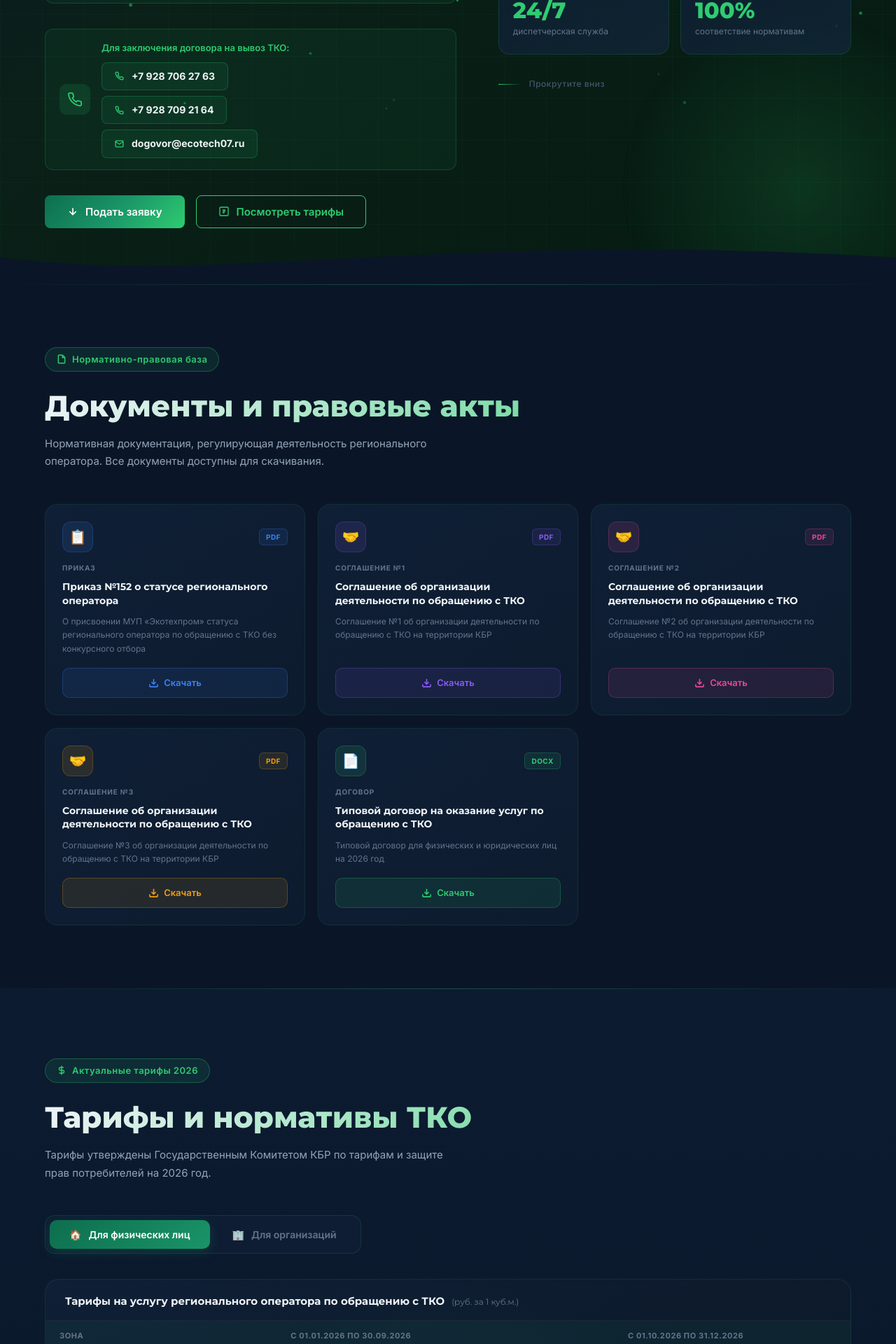
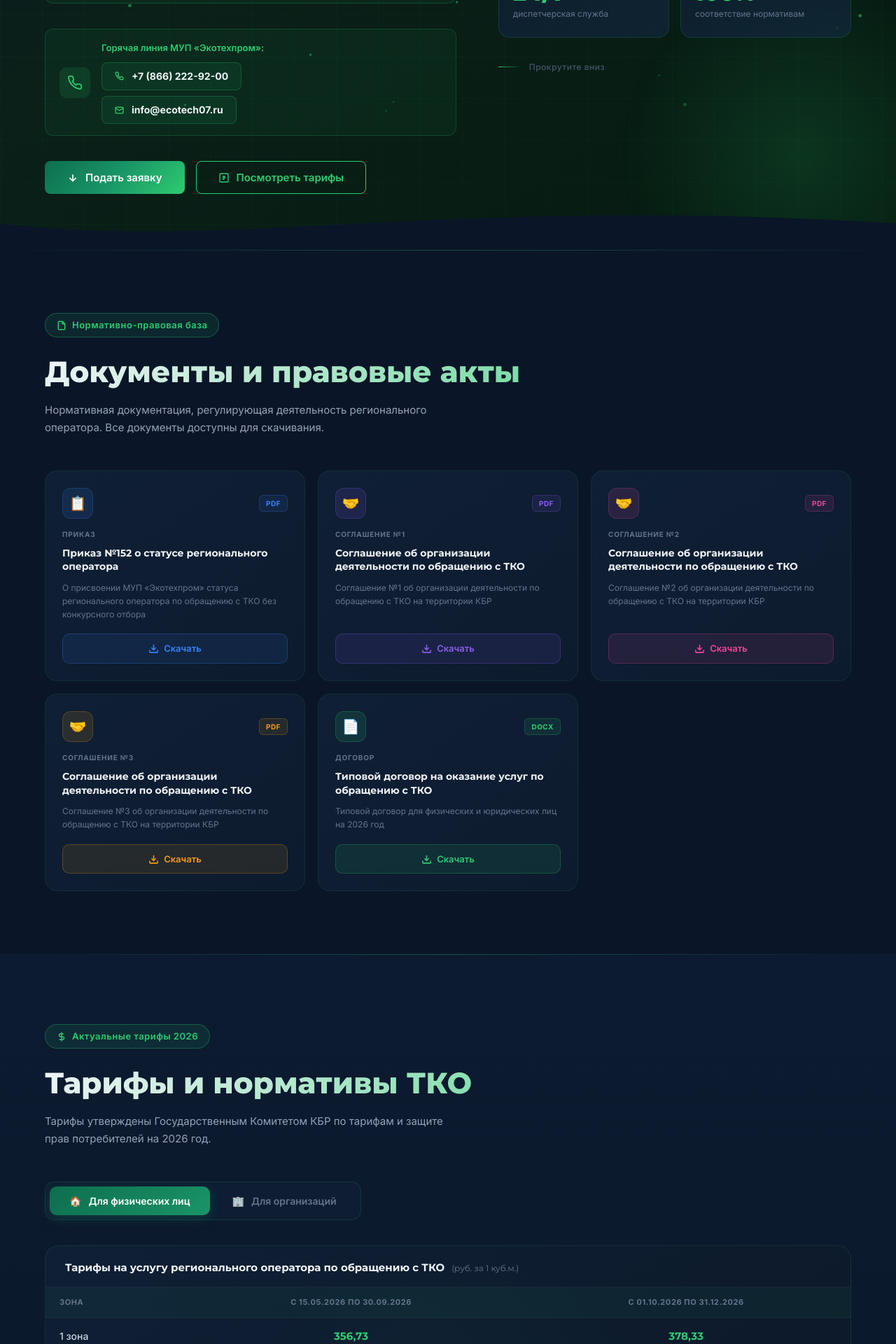
Before and after one commit to OldCoot1991/tko-mup, a Next.js app: page / in a window 1280 px wide. Shown: the part 580-2500 px from the top of the page at 70% size. Built offline with nearby package versions, Linux system fonts and the light colour scheme.

Commit message:
Update hotline phone number and tariff validity dates

```diff
--- a/components/ContactForm.tsx
+++ b/components/ContactForm.tsx
@@ -77,8 +77,8 @@ export default function ContactForm() {
               </div>
               <div>
                 <p className={styles.emailLabel}>Горячая линия</p>
-                <a href="tel:+79896400523" className={styles.phoneNumber}>
-                  <span>+7 989 640 05 23</span>
+                <a href="tel:+78662229200" className={styles.phoneNumber}>
+                  <span>+7 (866) 222-92-00</span>
                 </a>
               </div>
             </div>
--- a/components/Footer.tsx
+++ b/components/Footer.tsx
@@ -72,8 +72,8 @@ export default function Footer() {
               <div className={styles.contactAction}>
                 <div className={styles.contactGroup}>
                   <p className={styles.contactActionDesc}>Горячая линия</p>
-                  <a href="tel:+79896400523" className={styles.footerPhone}>
-                    +7 989 640 05 23
+                  <a href="tel:+78662229200" className={styles.footerPhone}>
+                    +7 (866) 222-92-00
                   </a>
                 </div>
                 <div className={styles.contactGroup}>
--- a/components/Header.tsx
+++ b/components/Header.tsx
@@ -52,11 +52,11 @@ export default function Header() {
               {link.label}
             </button>
           ))}
-          <a href="tel:+79896400523" className={styles.hotline}>
+          <a href="tel:+78662229200" className={styles.hotline}>
             <svg width="14" height="14" viewBox="0 0 24 24" fill="none" stroke="#2ecc71" strokeWidth="2.5" style={{ marginRight: '2px' }}>
               <path d="M22 16.92v3a2 2 0 0 1-2.18 2 19.79 19.79 0 0 1-8.63-3.07 19.5 19.5 0 0 1-6-6 19.79 19.79 0 0 1-3.07-8.67A2 2 0 0 1 4.11 2h3a2 2 0 0 1 2 1.72 12.84 12.84 0 0 0 .7 2.81 2 2 0 0 1-.45 2.11L8.09 9.91a16 16 0 0 0 6 6l1.27-1.27a2 2 0 0 1 2.11-.45 12.84 12.84 0 0 0 2.81.7A2 2 0 0 1 22 16.92z"/>
             </svg>
-            <span>Горячая линия: +7 989 640 05 23</span>
+            <span>Горячая линия: +7 (866) 222-92-00</span>
           </a>
           <a href="mailto:info@ecotech07.ru" className={styles.hotline}>
             <span className={styles.hotlineDot} />
--- a/components/Hero.tsx
+++ b/components/Hero.tsx
@@ -140,27 +140,21 @@ export default function Hero() {
             </div>
             <div>
               <p className={styles.phoneBannerTitle}>
-                Для заключения договора на вывоз ТКО:
+                Горячая линия МУП «Экотехпром»:
               </p>
               <div className={styles.phoneBannerNumbers}>
-                <a href="tel:+79287062763" className={styles.phoneLink}>
+                <a href="tel:+78662229200" className={styles.phoneLink}>
                   <svg width="13" height="13" viewBox="0 0 24 24" fill="none" stroke="currentColor" strokeWidth="2.5" style={{ marginRight: '1px' }}>
                     <path d="M22 16.92v3a2 2 0 0 1-2.18 2 19.79 19.79 0 0 1-8.63-3.07 19.5 19.5 0 0 1-6-6 19.79 19.79 0 0 1-3.07-8.67A2 2 0 0 1 4.11 2h3a2 2 0 0 1 2 1.72 12.84 12.84 0 0 0 .7 2.81 2 2 0 0 1-.45 2.11L8.09 9.91a16 16 0 0 0 6 6l1.27-1.27a2 2 0 0 1 2.11-.45 12.84 12.84 0 0 0 2.81.7A2 2 0 0 1 22 16.92z"/>
                   </svg>
-                  <span>+7 928 706 27 63</span>
+                  <span>+7 (866) 222-92-00</span>
                 </a>
-                <a href="tel:+79287092164" className={styles.phoneLink}>
-                  <svg width="13" height="13" viewBox="0 0 24 24" fill="none" stroke="currentColor" strokeWidth="2.5" style={{ marginRight: '1px' }}>
-                    <path d="M22 16.92v3a2 2 0 0 1-2.18 2 19.79 19.79 0 0 1-8.63-3.07 19.5 19.5 0 0 1-6-6 19.79 19.79 0 0 1-3.07-8.67A2 2 0 0 1 4.11 2h3a2 2 0 0 1 2 1.72 12.84 12.84 0 0 0 .7 2.81 2 2 0 0 1-.45 2.11L8.09 9.91a16 16 0 0 0 6 6l1.27-1.27a2 2 0 0 1 2.11-.45 12.84 12.84 0 0 0 2.81.7A2 2 0 0 1 22 16.92z"/>
-                  </svg>
-                  <span>+7 928 709 21 64</span>
-                </a>
-                <a href="mailto:dogovor@ecotech07.ru" className={styles.phoneLink}>
+                <a href="mailto:info@ecotech07.ru" className={styles.phoneLink}>
                   <svg width="13" height="13" viewBox="0 0 24 24" fill="none" stroke="currentColor" strokeWidth="2.5" style={{ marginRight: '1px' }}>
                     <path d="M4 4h16c1.1 0 2 .9 2 2v12c0 1.1-.9 2-2 2H4c-1.1 0-2-.9-2-2V6c0-1.1.9-2 2-2z"/>
                     <polyline points="22,6 12,13 2,6"/>
                   </svg>
-                  <span>dogovor@ecotech07.ru</span>
+                  <span>info@ecotech07.ru</span>
                 </a>
               </div>
             </div>
--- a/components/Requisites.tsx
+++ b/components/Requisites.tsx
@@ -13,7 +13,7 @@ const requisites = [
   { label: "БИК", value: "040702615" },
   { label: "Банк", value: "Ставропольское отделение №5230 ПАО Сбербанк", wide: true },
   { label: "Электронная почта", value: "info@ecotech07.ru" },
-  { label: "Горячая линия", value: "+7 989 640 05 23" },
+  { label: "Горячая линия", value: "+7 (866) 222-92-00" },
 ];
 
 export default function Requisites() {
--- a/components/Tariffs.tsx
+++ b/components/Tariffs.tsx
@@ -57,7 +57,7 @@ export default function Tariffs() {
                   <thead>
                     <tr>
                       <th>Зона</th>
-                      <th>с 01.01.2026 по 30.09.2026</th>
+                      <th>с 15.05.2026 по 30.09.2026</th>
                       <th>с 01.10.2026 по 31.12.2026</th>
                     </tr>
                   </thead>
@@ -86,7 +86,7 @@ export default function Tariffs() {
             <div className={styles.block}>
               <h3 className={styles.blockTitle}>
                 Нормативы накопления ТКО / Плата на 1 человека в месяц по зонам
-                <span className={styles.blockUnit}>(руб.) &mdash; с 01.01.2026 по 30.09.2026</span>
+                <span className={styles.blockUnit}>(руб.) &mdash; с 15.05.2026 по 30.09.2026</span>
               </h3>
               <div className={styles.tableWrap}>
                 <table className={styles.table}>
@@ -172,7 +172,7 @@ export default function Tariffs() {
                   <thead>
                     <tr>
                       <th>Зона</th>
-                      <th>с 01.01.2026 по 30.09.2026</th>
+                      <th>с 15.05.2026 по 30.09.2026</th>
                       <th>с 01.10.2026 по 31.12.2026</th>
                     </tr>
                   </thead>
@@ -208,7 +208,7 @@ export default function Tariffs() {
                   <thead>
                     <tr>
                       <th>Объект</th>
-                      <th>с 01.01.2026 по 30.09.2026</th>
+                      <th>с 15.05.2026 по 30.09.2026</th>
                       <th>с 01.10.2026 по 31.12.2026</th>
                     </tr>
                   </thead>
```
